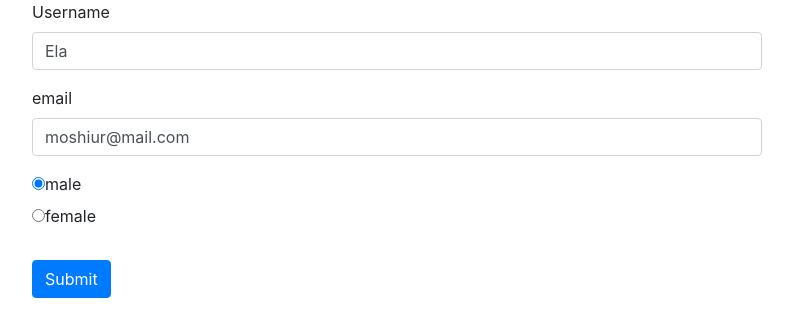
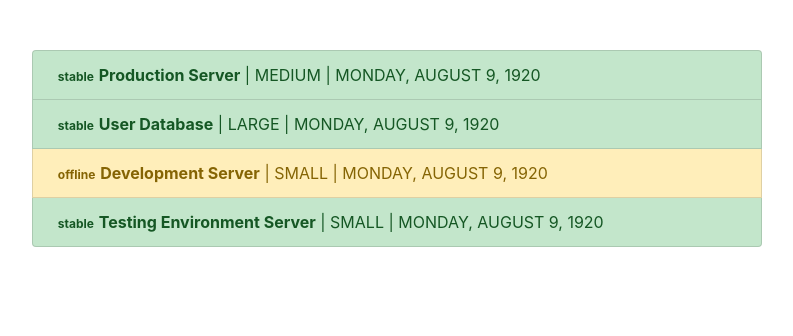
Before and after one commit to moshiurse/angular-practice, an Angular app: page / in a window 1280 px wide. Shown: the top 336 px of the page, without its empty margins (53-846 px from the left). Built offline with nearby package versions, Linux system fonts and the light colour scheme.

Commit message:
Using built in pipes

```diff
--- a/src/app/app.component.css
+++ b/src/app/app.component.css
@@ -1,7 +1,3 @@
 .container {
-  margin-top: 30px;
+  margin-top: 50px;
 }
-
-input.ng-invalid.ng-touched{
-  border: 1px solid red;
-}
--- a/src/app/app.component.html
+++ b/src/app/app.component.html
@@ -1,52 +1,20 @@
-<!-- <div class="container">
+<div class="container">
   <div class="row">
     <div class="col-xs-12 col-sm-10 col-md-8 col-sm-offset-1 col-md-offset-2">
-      <form (ngSubmit)="onSubmit()" #form="ngForm">
-        <div id="user-data" ngModelGroup="userData" #userData="ngModelGroup">
-          <div class="form-group">
-            <label for="username">Username</label>
-            <input type="text" id="username" class="form-control" name="username"
-            ngModel
-            required>
-          </div>
-          <button class="btn btn-default" type="button" (click)="suggestUserName()">Suggest an Username</button>
-          <div class="form-group">
-            <label for="email">Mail</label>
-            <input type="email" id="email" class="form-control" name="email"
-            ngModel
-            required
-            email
-            #email="ngModel">
-            <span class="bg-warning" *ngIf="!email.valid && email.touched">Pls enter a valid email</span>
-          </div>
-        </div>
-        <p *ngIf="!userData.valid && userData.touched">User Data invalid</p>
-        <div class="form-group">
-          <label for="secret">Secret Questions</label>
-          <select id="secret" class="form-control" name="secret" [ngModel]="defaultQues">
-            <option value="pet">Your first Pet?</option>
-            <option value="teacher">Your first teacher?</option>
-          </select>
-        </div>
-        <div class="form-group">
-          <label for="email">Answer</label>
-          <textarea name="quesAns" rows="3" [(ngModel)]="answer" class="form-control"></textarea>
-          <span> Your reply: {{ answer }} </span>
-      </div>
-      <div class="radio" *ngFor="let gender of genders">
-        <input type="radio" name="gender" ngModel [value]="gender"> {{ gender }}
-      </div>
-        <button class="btn btn-primary" type="submit" [disabled]="form.invalid">Submit</button>
-      </form>
-      <hr>
-        <pre>Username: {{ user.username }} </pre>
-        <pre>Email: {{ user.email }} </pre>
-        <pre>Gender: {{ user.gender }} </pre>
-        <pre>Ques: {{ user.secret }} </pre>
-        <pre>ans: {{ user.answer }} </pre>
-      <hr>
+      <ul class="list-group">
+        <li
+          class="list-group-item"
+          *ngFor="let server of servers"
+          [ngClass]="getStatusClasses(server)">
+          <span
+            class="badge">
+            {{ server.status }}
+          </span>
+          <strong>{{ server.name }}</strong> |
+          {{ server.instanceType | uppercase}} |
+          {{ server.started | date: 'fullDate' | uppercase}}
+        </li>
+      </ul>
     </div>
   </div>
-</div> -->
-
-<app-reactive></app-reactive>
+</div>
--- a/src/app/app.component.ts
+++ b/src/app/app.component.ts
@@ -1,5 +1,4 @@
-import { Component, ViewChild } from '@angular/core';
-import { NgForm } from "@angular/forms";
+import { Component } from '@angular/core';
 
 @Component({
   selector: 'app-root',
@@ -7,56 +6,37 @@
   styleUrls: ['./app.component.css']
 })
 export class AppComponent {
-
-  @ViewChild('form') form: NgForm;
-  defaultQues: string = 'pet';
-  answer: string = '';
-  genders = ['male', 'female'];
-
-  user = {
-    username: '',
-    email: '',
-    gender: '',
-    secret: '',
-    answer: ''
-  }
-
-  submitted = false;
-
-  suggestUserName() {
-    const suggestedName = 'moshiurse';
-        //setvalue set the whole form value
-    this.form.setValue({
-      userData: {
-        username: suggestedName,
-        email: suggestedName + "@mail.com"
-      },
-      gender: 'male',
-      secret: 'pet',
-      quesAns: 'aaaaa'
-    })
-
-    // patchvalue only set some value
-    // this.form.form.patchValue({
-    //   userData: {
-    //     username: suggestedName
-    //   }
-    // })
-  }
-
-  // onSubmit(form: NgForm){
-  //   console.log('Submitted', form);
-  // }
-
-  // access with ViewChild()
-  onSubmit(){
-    this.submitted = true;
-    this.user.username = this.form.value.userData.username;
-    this.user.email = this.form.value.userData.email;
-    this.user.secret = this.form.value.secret;
-    this.user.gender = this.form.value.gender;
-    this.user.answer = this.form.value.quesAns;
-
-    this.form.reset();
+  servers = [
+    {
+      instanceType: 'medium',
+      name: 'Production Server',
+      status: 'stable',
+      started: new Date(15, 1, 2017)
+    },
+    {
+      instanceType: 'large',
+      name: 'User Database',
+      status: 'stable',
+      started: new Date(15, 1, 2017)
+    },
+    {
+      instanceType: 'small',
+      name: 'Development Server',
+      status: 'offline',
+      started: new Date(15, 1, 2017)
+    },
+    {
+      instanceType: 'small',
+      name: 'Testing Environment Server',
+      status: 'stable',
+      started: new Date(15, 1, 2017)
+    }
+  ];
+  getStatusClasses(server: {instanceType: string, name: string, status: string, started: Date}) {
+    return {
+      'list-group-item-success': server.status === 'stable',
+      'list-group-item-warning': server.status === 'offline',
+      'list-group-item-danger': server.status === 'critical'
+    };
   }
 }
--- a/src/app/reactive/reactive.component.html
+++ /dev/null
@@ -1,51 +0,0 @@
-<div class="container">
-    <div class="row">
-      <div class="col-xs-12 col-sm-10 col-md-8 col-sm-offset-1 col-md-offset-2">
-        <form [formGroup]="form" (ngSubmit)="onSubmit()">
-            <div formGroupName="userData">
-                <div class="form-group">
-                    <label for="username">Username</label>
-                    <input
-                      type="text"
-                      id="username"
-                      formControlName="username"
-                      class="form-control">
-                        <span class="bg-warning" *ngIf="!form.get('userData.username').valid && form.get('userData.username').touched">
-                            <span class="bg-warning" *ngIf="form.get('userData.username').errors['nameIsForbidden']">This name is invalid</span>
-                            <span class="bg-warning" *ngIf="form.get('userData.username').errors['required']">This name is required</span>
-                        </span>
-                  </div>
-                  <div class="form-group">
-                    <label for="email">email</label>
-                    <input
-                      type="text"
-                      id="email"
-                      formControlName="email"
-                      class="form-control">
-                      <span class="bg-warning" *ngIf="!form.get('userData.email').valid && form.get('userData.email').touched">Pls enter a valid email</span>
-                  </div>
-            </div>
-
-          <div class="radio" *ngFor="let gender of genders">
-            <label>
-              <input
-                type="radio"
-                formControlName="gender"
-                [value]="gender">{{ gender }}
-            </label>
-          </div>
-          <div
-          formArrayName="hobbies"
-          *ngFor="let hobby of getControls(); let i = index">
-              <h4>Your hobbies</h4>
-              <button type="button" class="btn btn-default" (click)="addHobby()">Add Hobby</button>
-                <div class="form-group">
-                    <input type="text" class="form-control" [formControlName]="i">
-                </div>
-            </div>
-          <span class="bg-warning" *ngIf="!form.valid && form.touched">Form is invalid</span><br>
-          <button class="btn btn-primary" type="submit">Submit</button>
-        </form>
-      </div>
-    </div>
-  </div>
--- a/src/app/reactive/reactive.component.ts
+++ /dev/null
@@ -1,86 +0,0 @@
-import { Component, OnInit } from '@angular/core';
-import { FormGroup, FormControl, Validators, FormArray } from '@angular/forms';
-import { Observable } from 'rxjs';
-
-@Component({
-  selector: 'app-reactive',
-  templateUrl: './reactive.component.html',
-  styleUrls: ['./reactive.component.css']
-})
-export class ReactiveComponent implements OnInit {
-
-  genders = ['male', 'female'];
-  form: FormGroup;
-  forbiddebUserNames = ['moshiur', 'ela'];
-
-  constructor() { }
-
-  ngOnInit(): void {
-    this.form = new FormGroup({
-      'userData': new FormGroup({
-        'username': new FormControl(null, [Validators.required, this.forbiddenNames.bind(this)]),
-        'email': new FormControl(null, [Validators.required, Validators.email], this.forbiddenEmails)
-      }),
-      'gender': new FormControl('male'),
-      'hobbies': new FormArray([])
-    });
-    this.form.valueChanges.subscribe((value) => {
-      console.log(value);
-    });
-
-    this.form.statusChanges.subscribe((status) => {
-      console.log(status);
-    });
-
-    this.form.setValue({
-      userData: {
-        username: 'Moshiur',
-        email: 'moshiur' + "@mail.com"
-      },
-      gender: 'male',
-      hobbies: []
-    });
-
-    this.form.patchValue({
-      userData: {
-        username: 'Ela',
-      }
-    })
-  }
-
-  onSubmit() {
-    console.log(this.form);
-  }
-
-  getControls() {
-    return (<FormArray>this.form.get('hobbies')).controls;
-  }
-
-  addHobby(){
-    const control = new FormControl(null, Validators.required);
-    (<FormArray>this.form.get('hobbies')).push(control);
-
-  }
-
-  forbiddenNames(control: FormControl): {[s: string]: boolean} {
-    if(this.forbiddebUserNames.indexOf(control.value) !== -1){
-      return {'nameIsForbidden': true};
-    }
-    return null;
-  }
-
-  forbiddenEmails(control: FormControl): Promise<any> | Observable<any> {
-    const promise = new Promise((resolve, reject) => {
-      setTimeout(() => {
-        if(control.value === 'rmoshiur705@gmail.com'){
-          resolve({'emailIsForbidden': true});
-        } else {
-          resolve(null);
-        }
-      }, 1500)
-    })
-
-    return promise;
-  }
-
-}
```
Also changed, not shown: src/app/app.module.ts (+2 -5 lines), src/app/reactive/reactive.component.css (deleted), 1 other file (tests, documents, lock files or other folders).
